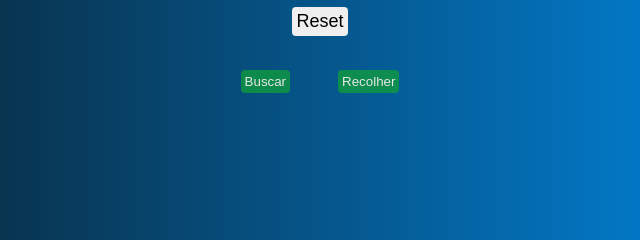
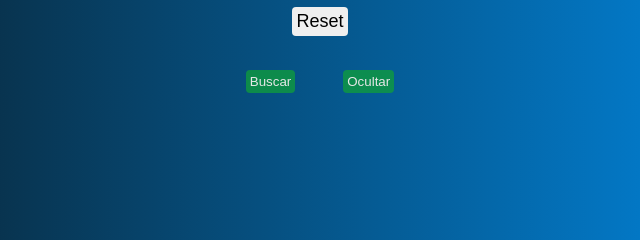
Before and after one commit to Julianooutlook/interfaceWeb, a website: page index.html in a window 1280 px wide. Shown: the part 299-539 px from the top of the page, 320-960 px from the left. Drawn offline with Linux system fonts and the light colour scheme; a web font is replaced by a local one.

Commit message:
Update index.html

```diff
--- a/index.html
+++ b/index.html
@@ -35,7 +35,7 @@
 
     <div id="containerBtnListar">
         <button id="getUsersdate">Buscar</button>
-        <button id="togglebtn">Recolher</button>
+        <button id="togglebtn">Ocultar</button>
     </div>
 
 
```
